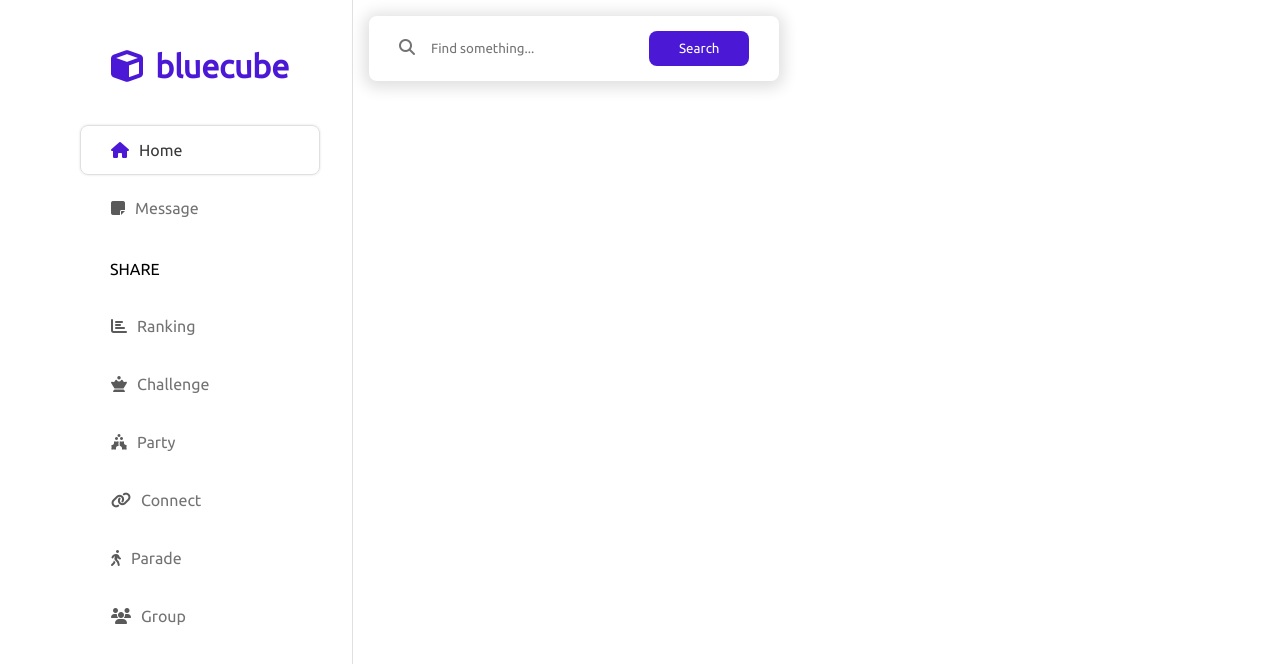
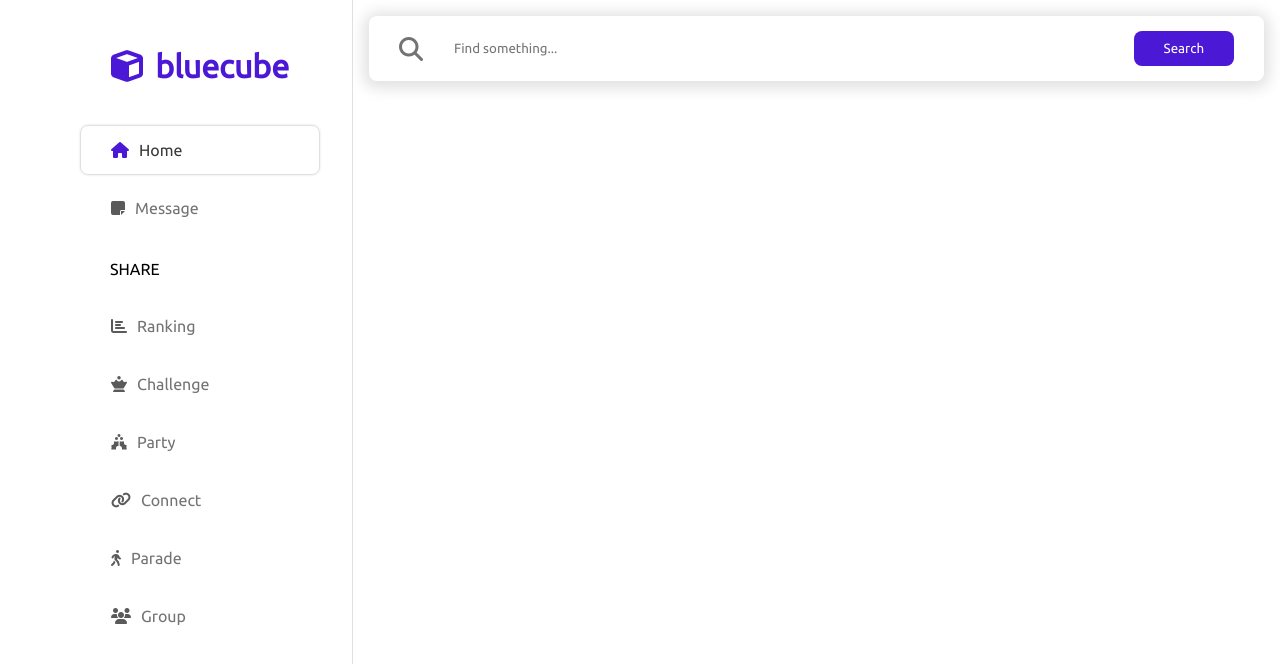
Before and after one commit to festusyuma/interview-project, a Vue app: page / in a window 1280 px wide. Shown: the top 664 px of the page. Built offline with nearby package versions, Linux system fonts and the light colour scheme.

Commit message:
create search bar

```diff
--- a/src/App.vue
+++ b/src/App.vue
@@ -2,7 +2,9 @@
     <div id="app">
         <SideNav />
         <div id="content" >
-            <SearchBar />
+            <div id="search-and-profile" >
+                <SearchBar />
+            </div>
         </div>
     </div>
 </template>
@@ -32,4 +34,8 @@ export default {
 #app {
     display: flex;
 }
+
+#content {
+    flex-grow: 1;
+}
 </style>
--- a/src/components/widgets/SearchBar.vue
+++ b/src/components/widgets/SearchBar.vue
@@ -18,10 +18,13 @@ export default {
     padding: 15px 30px;
     margin: 1rem;
     box-shadow: 0 2px 15px 5px #e0e0e0;
+    display: flex;
 }
 
 i {
     color: #737373;
+    font-size: 1.5rem;
+    align-self: center;
 }
 
 .search-input {
@@ -31,6 +34,8 @@ i {
     box-shadow: none;
     color: #393939;
     margin: 0 1rem;
+    flex-grow: 1;
+    padding: 0 15px;
 }
 
 .btn {
```
